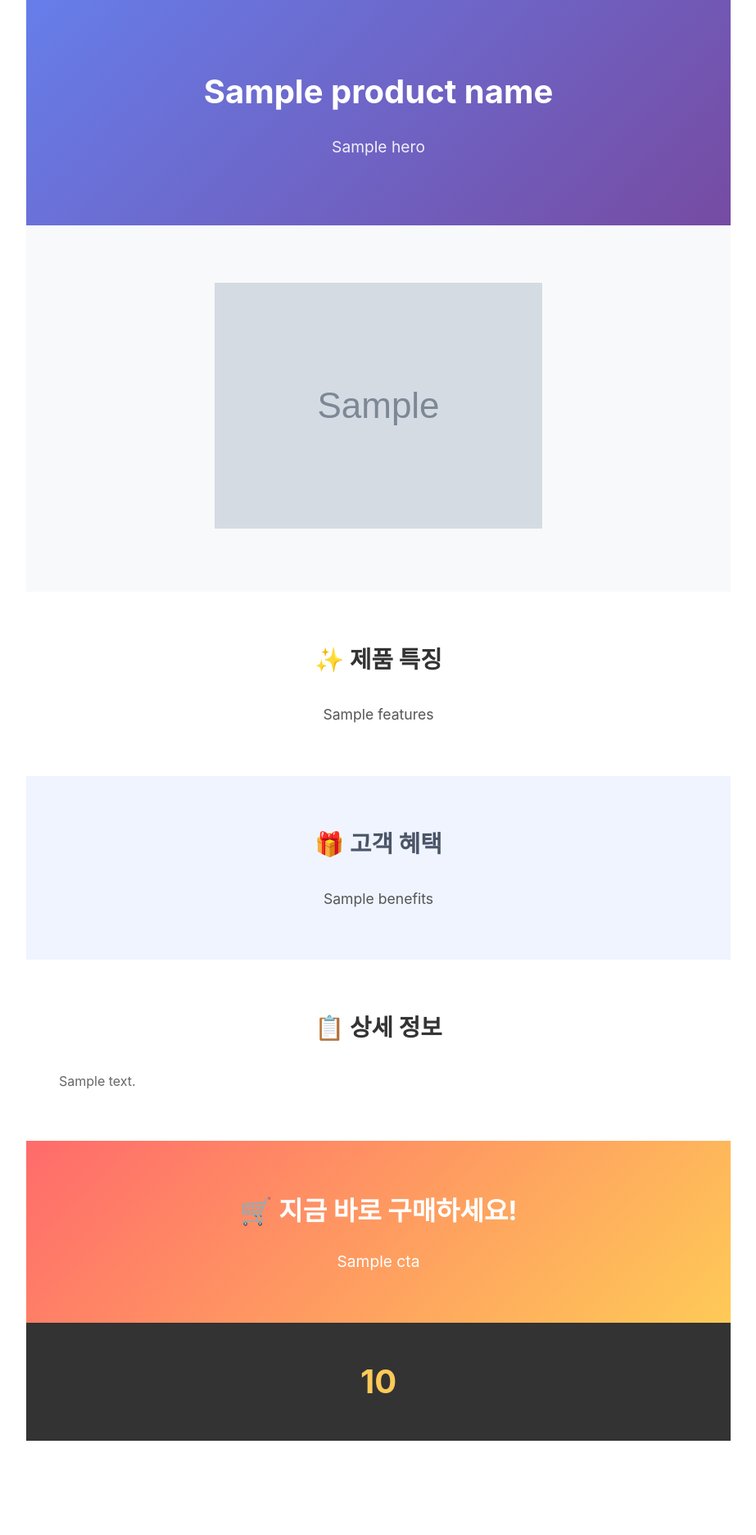
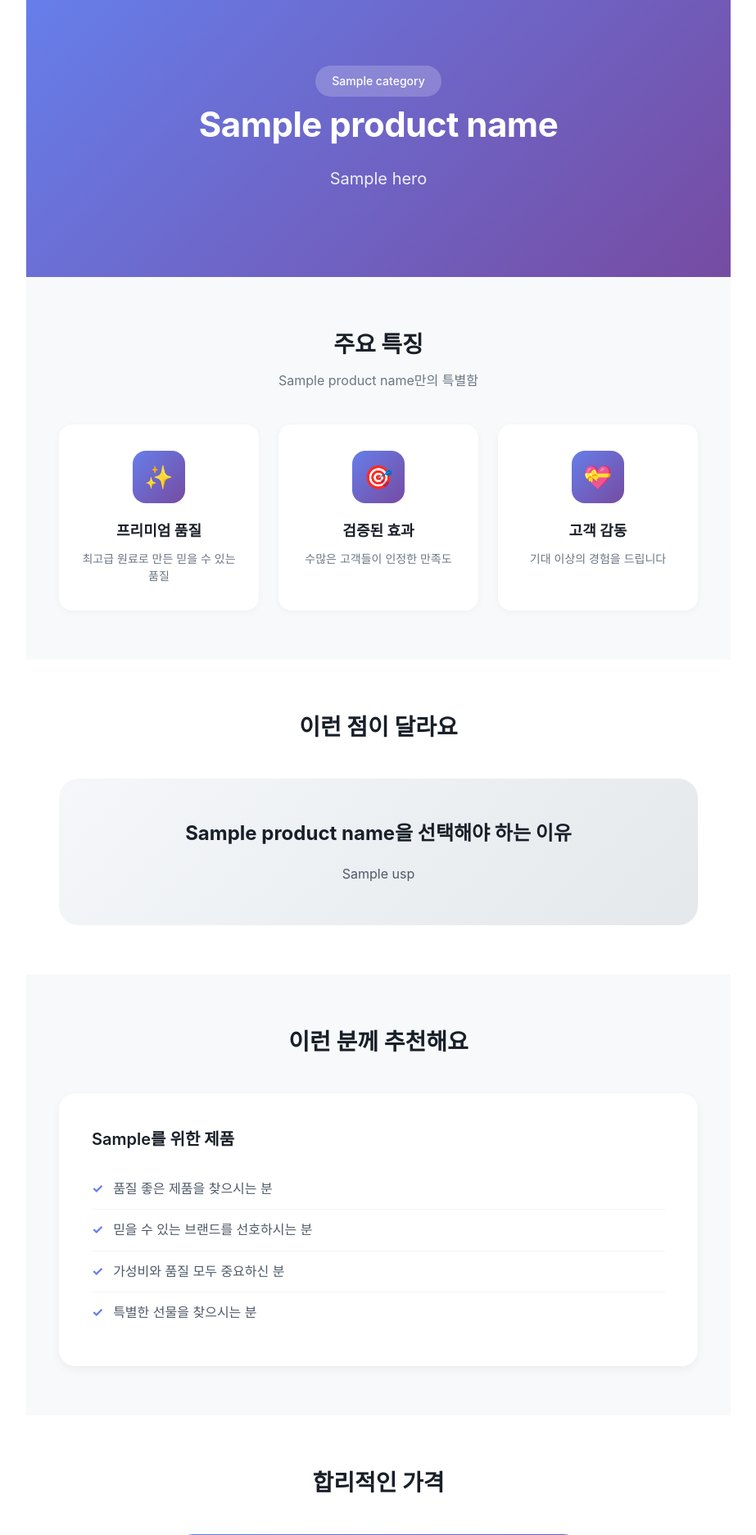
Before and after one commit to HyunjoonKwak/page_maker, a Python web app: template backend/templates/default.html in a window 1280 px wide. Shown: the top 1873 px of the page at 82% size, without its empty margins (178-1101 px from the left). Before the commit the page ends 1758 px from the top, so only its background shows below. Run offline with Jinja, Linux system fonts and the light colour scheme; the template is opened without the code that fills it: most values are stand-ins (such as "Sample title", 1, 10 or a date in 2020); grey boxes marked "Sample" are stand-in pictures.

Commit message:
fix: 인터뷰 흐름 및 상세페이지 생성 버그 수정
백엔드:
- generate_followup_question에서 API 키 없을 때 None 체크 추가
- renderer.py 템플릿 경로 수정 및 fallback 카피라이팅 추가
- 이미지 업로드 질문 선택사항으로 변경

프론트엔드:
- InterviewContainer를 로컬 상태로 리팩토링 (Zustand 제거)
- ImageUpload에 건너뛰기 버튼 추가
- useInterview 훅 staleTime 수정

템플릿:
- default.html 디자인 전면 개선 (모던 스타일)

Co-Authored-By: Claude Opus 4.5 <noreply@anthropic.com>

```diff
--- a/backend/app/routers/interview.py
+++ b/backend/app/routers/interview.py
@@ -52,8 +52,9 @@ INTERVIEW_FLOW = [
     },
     {
         "field_name": "product_images",
-        "question": "상품 이미지를 업로드해주세요",
+        "question": "상품 이미지를 업로드해주세요 (선택사항)",
         "input_type": "image_upload",
+        "optional": True,
     },
     {
         "field_name": "mood",
--- a/backend/app/services/claude.py
+++ b/backend/app/services/claude.py
@@ -12,6 +12,10 @@ client = anthropic.Anthropic(api_key=_api_key) if _api_key else None
 
 async def generate_followup_question(context: Dict[str, Any]) -> Optional[QuestionResponse]:
     """맥락 기반 후속 질문 생성"""
+    # API 키가 없으면 후속 질문 없이 완료 처리
+    if not client:
+        return None
+
     prompt = f"""
 현재까지 수집된 상품 정보:
 {context}
--- a/backend/templates/default.html
+++ b/backend/templates/default.html
@@ -2,8 +2,8 @@
 <html lang="ko">
 <head>
     <meta charset="UTF-8">
-    <meta name="viewport" content="width=device-width, initial-scale=1.0">
-    <title>{{ product_name }}</title>
+    <meta name="viewport" content="width=860">
+    <title>{{ product_name }} - 상세페이지</title>
     <style>
         * {
             margin: 0;
@@ -12,175 +12,333 @@
         }
 
         body {
-            font-family: 'Noto Sans KR', -apple-system, BlinkMacSystemFont, sans-serif;
+            font-family: -apple-system, BlinkMacSystemFont, 'Segoe UI', Roboto, 'Noto Sans KR', sans-serif;
+            background: #ffffff;
+            color: #191F28;
             line-height: 1.6;
-            color: #333;
-            background: #fff;
-            max-width: 860px;
+            width: 860px;
             margin: 0 auto;
-        }
-
-        .section {
-            padding: 60px 40px;
-            text-align: center;
         }
 
         /* 히어로 섹션 */
         .hero {
             background: linear-gradient(135deg, #667eea 0%, #764ba2 100%);
+            padding: 80px 40px;
+            text-align: center;
             color: white;
-            padding: 80px 40px;
         }
 
         .hero h1 {
-            font-size: 2.5em;
+            font-size: 42px;
             font-weight: 700;
-            margin-bottom: 20px;
+            margin-bottom: 16px;
+            letter-spacing: -0.5px;
         }
 
         .hero .subtitle {
-            font-size: 1.2em;
+            font-size: 20px;
             opacity: 0.9;
+            margin-bottom: 24px;
         }
 
-        /* 상품 이미지 */
-        .product-images {
-            background: #f8f9fa;
+        .hero .badge {
+            display: inline-block;
+            background: rgba(255,255,255,0.2);
+            padding: 8px 20px;
+            border-radius: 100px;
+            font-size: 14px;
+            font-weight: 500;
         }
 
-        .product-images img {
-            max-width: 100%;
-            height: auto;
-            margin: 10px 0;
+        /* 섹션 공통 */
+        .section {
+            padding: 60px 40px;
+        }
+
+        .section-title {
+            font-size: 28px;
+            font-weight: 700;
+            text-align: center;
+            margin-bottom: 40px;
+            color: #191F28;
+        }
+
+        .section-subtitle {
+            font-size: 16px;
+            color: #6B7684;
+            text-align: center;
+            margin-top: -30px;
+            margin-bottom: 40px;
         }
 
         /* 특징 섹션 */
         .features {
-            background: #fff;
+            background: #F8F9FA;
         }
 
-        .features h2 {
-            font-size: 1.8em;
-            margin-bottom: 30px;
-            color: #333;
+        .feature-grid {
+            display: grid;
+            grid-template-columns: repeat(3, 1fr);
+            gap: 24px;
         }
 
-        .features .content {
-            font-size: 1.1em;
-            color: #555;
-            white-space: pre-line;
+        .feature-card {
+            background: white;
+            padding: 32px 24px;
+            border-radius: 16px;
+            text-align: center;
+            box-shadow: 0 2px 8px rgba(0,0,0,0.04);
         }
 
-        /* 혜택 섹션 */
-        .benefits {
-            background: #f0f4ff;
+        .feature-icon {
+            width: 64px;
+            height: 64px;
+            background: linear-gradient(135deg, #667eea 0%, #764ba2 100%);
+            border-radius: 16px;
+            display: flex;
+            align-items: center;
+            justify-content: center;
+            margin: 0 auto 20px;
+            font-size: 28px;
         }
 
-        .benefits h2 {
-            font-size: 1.8em;
-            margin-bottom: 30px;
-            color: #4a5568;
+        .feature-card h3 {
+            font-size: 18px;
+            font-weight: 600;
+            margin-bottom: 8px;
+            color: #191F28;
         }
 
-        .benefits .content {
-            font-size: 1.1em;
-            color: #555;
-            white-space: pre-line;
+        .feature-card p {
+            font-size: 14px;
+            color: #6B7684;
+            line-height: 1.5;
         }
 
-        /* 상세 정보 */
-        .details {
-            background: #fff;
+        /* USP 섹션 */
+        .usp {
+            background: white;
         }
 
-        .details h2 {
-            font-size: 1.8em;
-            margin-bottom: 30px;
+        .usp-content {
+            background: linear-gradient(135deg, #f5f7fa 0%, #e4e8eb 100%);
+            border-radius: 24px;
+            padding: 48px;
+            text-align: center;
         }
 
-        .details .content {
-            font-size: 1em;
-            color: #666;
-            white-space: pre-line;
-            text-align: left;
+        .usp-content h3 {
+            font-size: 24px;
+            font-weight: 700;
+            margin-bottom: 16px;
+            color: #191F28;
+        }
+
+        .usp-content p {
+            font-size: 16px;
+            color: #4E5968;
+            max-width: 600px;
+            margin: 0 auto;
+            line-height: 1.8;
+        }
+
+        /* 타겟 고객 섹션 */
+        .target {
+            background: #F8F9FA;
+        }
+
+        .target-box {
+            background: white;
+            border-radius: 20px;
+            padding: 40px;
+            box-shadow: 0 4px 12px rgba(0,0,0,0.05);
+        }
+
+        .target-box h3 {
+            font-size: 20px;
+            font-weight: 600;
+            margin-bottom: 20px;
+            color: #191F28;
+        }
+
+        .target-list {
+            list-style: none;
+        }
+
+        .target-list li {
+            padding: 12px 0;
+            border-bottom: 1px solid #F2F4F6;
+            font-size: 16px;
+            color: #4E5968;
+            display: flex;
+            align-items: center;
+            gap: 12px;
+        }
+
+        .target-list li:last-child {
+            border-bottom: none;
+        }
+
+        .target-list li::before {
+            content: "✓";
+            color: #667eea;
+            font-weight: 700;
+        }
+
+        /* 가격 섹션 */
+        .pricing {
+            background: white;
+            text-align: center;
+        }
+
+        .price-box {
+            background: linear-gradient(135deg, #667eea 0%, #764ba2 100%);
+            color: white;
+            border-radius: 24px;
+            padding: 48px;
+            max-width: 500px;
+            margin: 0 auto;
+        }
+
+        .price-label {
+            font-size: 14px;
+            opacity: 0.9;
+            margin-bottom: 8px;
+        }
+
+        .price-amount {
+            font-size: 48px;
+            font-weight: 700;
+            margin-bottom: 16px;
+        }
+
+        .price-promo {
+            background: rgba(255,255,255,0.2);
+            padding: 12px 24px;
+            border-radius: 100px;
+            display: inline-block;
+            font-size: 14px;
+            font-weight: 500;
         }
 
         /* CTA 섹션 */
         .cta {
-            background: linear-gradient(135deg, #ff6b6b 0%, #feca57 100%);
+            background: #191F28;
             color: white;
-            padding: 60px 40px;
+            text-align: center;
+            padding: 80px 40px;
         }
 
         .cta h2 {
-            font-size: 2em;
-            margin-bottom: 20px;
+            font-size: 32px;
+            font-weight: 700;
+            margin-bottom: 16px;
         }
 
-        .cta .content {
-            font-size: 1.2em;
-            white-space: pre-line;
+        .cta p {
+            font-size: 16px;
+            opacity: 0.8;
+            margin-bottom: 32px;
         }
 
-        /* 가격 정보 */
-        .price-info {
-            background: #333;
+        .cta-button {
+            display: inline-block;
+            background: linear-gradient(135deg, #667eea 0%, #764ba2 100%);
             color: white;
-            padding: 40px;
+            padding: 20px 48px;
+            border-radius: 100px;
+            font-size: 18px;
+            font-weight: 600;
+            text-decoration: none;
         }
 
-        .price-info .price {
-            font-size: 2.5em;
-            font-weight: 700;
-            color: #feca57;
+        /* 푸터 */
+        .footer {
+            background: #F8F9FA;
+            padding: 40px;
+            text-align: center;
+            font-size: 12px;
+            color: #8B95A1;
         }
     </style>
 </head>
 <body>
     <!-- 히어로 섹션 -->
-    <section class="section hero">
+    <section class="hero">
+        <span class="badge">{{ category }}</span>
         <h1>{{ product_name }}</h1>
-        <p class="subtitle">{{ sections.hero }}</p>
+        <p class="subtitle">{{ sections.hero if sections.hero else usp }}</p>
     </section>
-
-    <!-- 상품 이미지 -->
-    {% if product_images %}
-    <section class="section product-images">
-        {% for image in product_images %}
-        <img src="{{ image }}" alt="{{ product_name }}">
-        {% endfor %}
-    </section>
-    {% endif %}
 
     <!-- 특징 섹션 -->
     <section class="section features">
-        <h2>✨ 제품 특징</h2>
-        <div class="content">{{ sections.features }}</div>
+        <h2 class="section-title">주요 특징</h2>
+        <p class="section-subtitle">{{ product_name }}만의 특별함</p>
+        <div class="feature-grid">
+            <div class="feature-card">
+                <div class="feature-icon">✨</div>
+                <h3>프리미엄 품질</h3>
+                <p>최고급 원료로 만든 믿을 수 있는 품질</p>
+            </div>
+            <div class="feature-card">
+                <div class="feature-icon">🎯</div>
+                <h3>검증된 효과</h3>
+                <p>수많은 고객들이 인정한 만족도</p>
+            </div>
+            <div class="feature-card">
+                <div class="feature-icon">💝</div>
+                <h3>고객 감동</h3>
+                <p>기대 이상의 경험을 드립니다</p>
+            </div>
+        </div>
     </section>
 
-    <!-- 혜택 섹션 -->
-    <section class="section benefits">
-        <h2>🎁 고객 혜택</h2>
-        <div class="content">{{ sections.benefits }}</div>
+    <!-- 차별점 섹션 -->
+    <section class="section usp">
+        <h2 class="section-title">이런 점이 달라요</h2>
+        <div class="usp-content">
+            <h3>{{ product_name }}을 선택해야 하는 이유</h3>
+            <p>{{ usp if usp else sections.benefits }}</p>
+        </div>
     </section>
 
-    <!-- 상세 정보 -->
-    <section class="section details">
-        <h2>📋 상세 정보</h2>
-        <div class="content">{{ sections.details }}</div>
+    <!-- 타겟 고객 섹션 -->
+    <section class="section target">
+        <h2 class="section-title">이런 분께 추천해요</h2>
+        <div class="target-box">
+            <h3>{{ target_customer }}를 위한 제품</h3>
+            <ul class="target-list">
+                <li>품질 좋은 제품을 찾으시는 분</li>
+                <li>믿을 수 있는 브랜드를 선호하시는 분</li>
+                <li>가성비와 품질 모두 중요하신 분</li>
+                <li>특별한 선물을 찾으시는 분</li>
+            </ul>
+        </div>
+    </section>
+
+    <!-- 가격 섹션 -->
+    <section class="section pricing">
+        <h2 class="section-title">합리적인 가격</h2>
+        <div class="price-box">
+            <p class="price-label">특별 할인가</p>
+            <p class="price-amount">{{ price_info if price_info else '합리적인 가격' }}</p>
+            {% if price_info %}
+            <span class="price-promo">지금 구매하면 추가 혜택!</span>
+            {% endif %}
+        </div>
     </section>
 
     <!-- CTA 섹션 -->
-    <section class="section cta">
-        <h2>🛒 지금 바로 구매하세요!</h2>
-        <div class="content">{{ sections.cta }}</div>
+    <section class="cta">
+        <h2>지금 바로 만나보세요</h2>
+        <p>{{ sections.cta if sections.cta else '지금이 가장 좋은 기회입니다' }}</p>
+        <a href="#" class="cta-button">구매하기</a>
     </section>
 
-    <!-- 가격 정보 -->
-    {% if price_info %}
-    <section class="section price-info">
-        <div class="price">{{ price_info }}</div>
-    </section>
-    {% endif %}
+    <!-- 푸터 -->
+    <footer class="footer">
+        <p>상품 상세 정보는 판매자에게 문의해주세요</p>
+        <p style="margin-top: 8px;">Generated by 상세페이지 메이커</p>
+    </footer>
 </body>
 </html>
--- a/frontend/src/hooks/useInterview.ts
+++ b/frontend/src/hooks/useInterview.ts
@@ -34,7 +34,8 @@ export function useNextQuestion(sessionId: number | null, enabled = true) {
         `/api/interview/sessions/${sessionId}/next-question`
       ),
     enabled: !!sessionId && enabled,
-    refetchOnMount: false,
+    staleTime: 0,  // 항상 새로운 데이터 fetch
+    refetchOnMount: true,
     refetchOnWindowFocus: false,
   });
 }
```
Also changed, not shown: backend/app/services/renderer.py (+33 -12 lines), frontend/src/components/interview/ImageUpload.tsx (+15 -1 lines), frontend/src/components/interview/InterviewContainer.tsx (+100 -105 lines).
